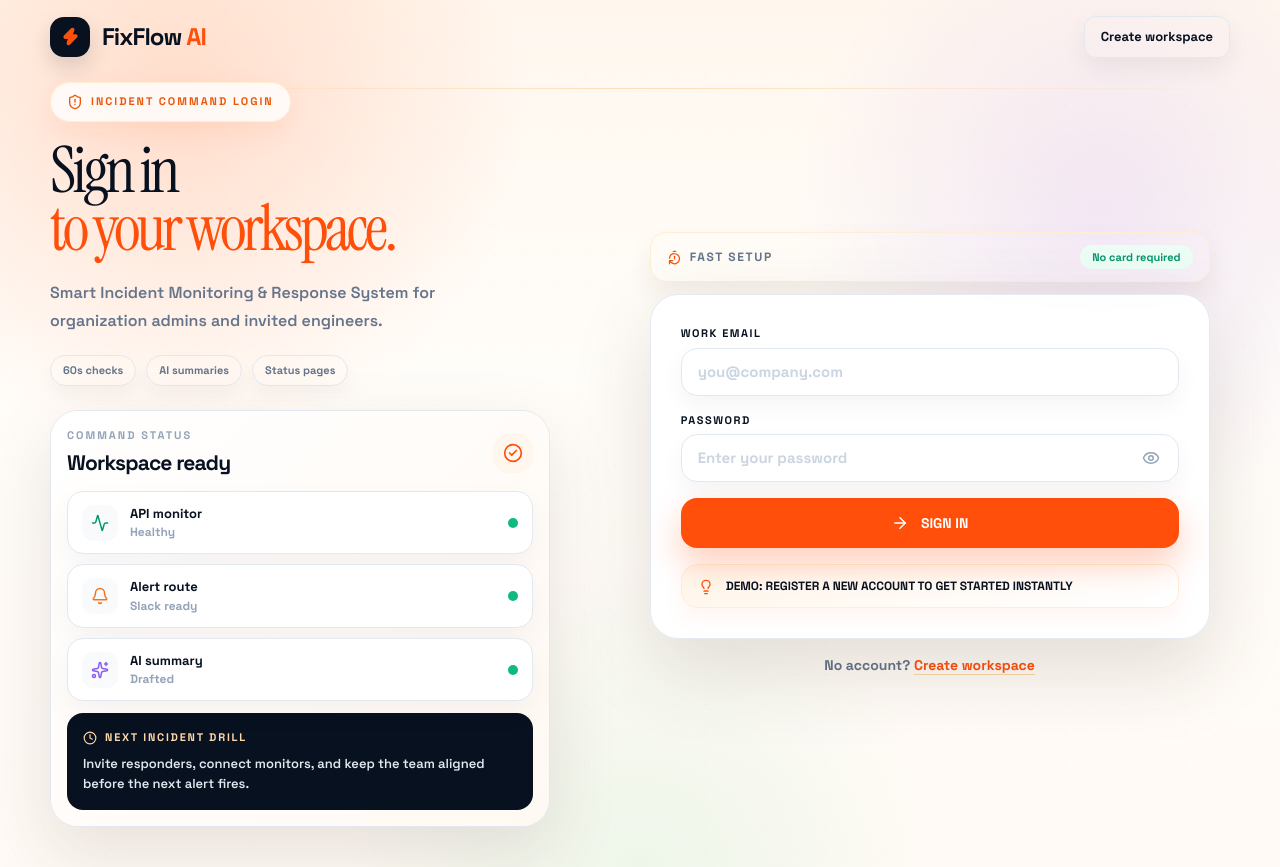
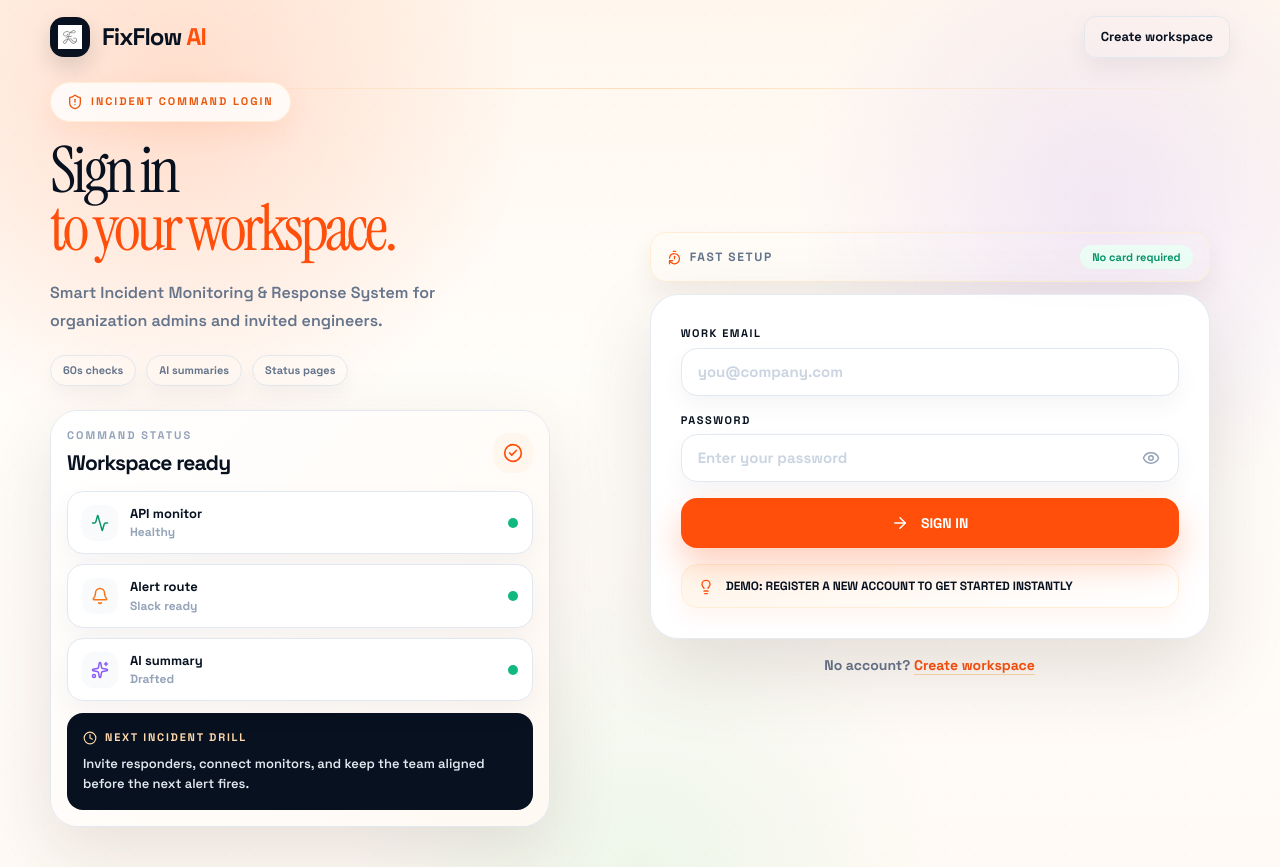
Before and after one commit to samay-hash/FixFlow, a React (Vite) app in the folder frontend/: page /login in a window 1280 px wide. Built offline with nearby package versions, Linux system fonts and the light colour scheme; the HTML template or start-up script is replaced by a standard one.

Commit message:
give few frontend twerkings

```diff
--- a/frontend/src/components/SplashLoader.tsx
+++ b/frontend/src/components/SplashLoader.tsx
@@ -1,5 +1,5 @@
 import { useEffect, useState } from 'react';
-import { Activity, Bell, CheckCircle2, Shield, Sparkles } from 'lucide-react';
+import { Activity, Bell, CheckCircle2, Sparkles } from 'lucide-react';
 
 const LOADING_STEPS = [
   'Preparing monitors',
@@ -119,7 +119,7 @@ export default function SplashLoader({ onDone }: SplashLoaderProps) {
               animation: 'loaderRing 1.8s ease-in-out infinite',
             }}
           />
-          <Shield size={34} strokeWidth={2.4} />
+          <img src="/logo.png" alt="FixFlow" style={{ width: 36, height: 36, objectFit: 'contain' }} />
         </div>
 
         <h1
--- a/frontend/src/components/auth/AuthPageShell.tsx
+++ b/frontend/src/components/auth/AuthPageShell.tsx
@@ -1,5 +1,5 @@
 import { Link } from 'react-router-dom';
-import { Activity, Bell, CheckCircle2, Clock, ShieldAlert, Sparkles, TimerReset, Zap } from 'lucide-react';
+import { Activity, Bell, CheckCircle2, Clock, ShieldAlert, Sparkles, TimerReset } from 'lucide-react';
 import type { ReactNode } from 'react';
 
 interface AuthPageShellProps {
@@ -38,8 +38,8 @@ export function AuthPageShell({
       <div className="relative z-10 mx-auto flex min-h-[calc(100dvh-32px)] w-full max-w-[1180px] flex-col">
         <header className="flex items-center justify-between gap-4">
           <Link to="/" className="group flex items-center gap-3">
-            <span className="flex h-10 w-10 items-center justify-center rounded-[14px] bg-[#07111f] text-[#ff4f0a] shadow-[0_10px_22px_rgba(7,17,31,0.14)]">
-              <Zap size={19} fill="currentColor" />
+            <span className="flex h-10 w-10 items-center justify-center rounded-[14px] bg-[#07111f] shadow-[0_10px_22px_rgba(7,17,31,0.14)]">
+              <img src="/logo.png" alt="FixFlow" className="h-6 w-6 object-contain" />
             </span>
             <span className="text-[24px] font-extrabold leading-none tracking-[-0.04em] text-[#07111f]">
               FixFlow <span className="text-[#ff4f0a]">AI</span>
--- a/frontend/src/components/landing/Hero.tsx
+++ b/frontend/src/components/landing/Hero.tsx
@@ -10,7 +10,7 @@ export function Hero() {
   const isAuthenticated  = false
 
   return (
-    <section className="relative overflow-hidden px-5 pt-[140px] sm:px-8 lg:pt-[180px]">
+    <section className="relative overflow-hidden bg-[#fffaf5] px-5 pt-[140px] sm:px-8 lg:pt-[180px]">
       <BackgroundOrnaments />
       <div className="relative z-10 mx-auto flex max-w-[1440px] flex-col items-center text-center">
         <motion.h1
--- a/frontend/src/components/landing/Navbar.tsx
+++ b/frontend/src/components/landing/Navbar.tsx
@@ -21,7 +21,7 @@ export function Navbar() {
         className={`relative mx-auto flex items-center justify-between transition-all duration-500 ease-[cubic-bezier(0.16,1,0.3,1)] ${
           isScrolled
             ? 'h-[72px] max-w-[1100px] bg-white/90 backdrop-blur-xl border border-slate-200 shadow-[0_16px_40px_rgba(0,0,0,0.08)] rounded-full px-6 sm:px-8'
-            : 'h-[78px] max-w-[1280px] bg-white/20 backdrop-blur-2xl border-b border-[var(--border-subtle)] px-5 sm:px-8 rounded-none'
+            : 'h-[78px] max-w-[1280px] bg-white/20 backdrop-blur-2xl px-5 sm:px-8 rounded-none'
         }`}
       >
         <Logo />
--- a/frontend/src/components/landing/shared/HeroDashboard.tsx
+++ b/frontend/src/components/landing/shared/HeroDashboard.tsx
@@ -1,5 +1,5 @@
 import { motion } from 'framer-motion';
-import { Shield, Home, PlusCircle, ClipboardList, Users, Route, Settings, ChevronDown, Clock, AlertTriangle, Send, Sparkles, ShieldCheck, ArrowRight } from 'lucide-react';
+import { Home, PlusCircle, ClipboardList, Users, Route, Settings, ChevronDown, Clock, AlertTriangle, Send, Sparkles, ShieldCheck, ArrowRight } from 'lucide-react';
 import { ACCENT } from '../constants';
 import { SparkLine } from './UIAtoms';
 
@@ -40,7 +40,7 @@ export function HeroDashboard() {
         <div className="relative grid min-h-[430px] grid-cols-[54px_1fr] gap-5 md:grid-cols-[64px_1fr] 2xl:min-h-[462px] 2xl:gap-6">
           <aside className="flex flex-col items-center gap-4 border-r border-slate-100/90 pr-4">
             <div className="mb-1 flex h-9 w-9 items-center justify-center rounded-[13px] bg-[#07111f] text-white shadow-[0_10px_22px_rgba(7,17,31,0.14)]">
-              <Shield size={18} color={ACCENT} />
+              <img src="/logo.png" alt="FixFlow" className="h-5 w-5 object-contain" />
             </div>
             {[
               { icon: Home, active: true },
--- a/frontend/src/pages/Landing.tsx
+++ b/frontend/src/pages/Landing.tsx
@@ -16,7 +16,7 @@ import {
 
 const LandingPage: React.FC = () => {
   return (
-    <div className="relative min-h-screen overflow-x-clip text-[#07111f]" style={{ fontFamily: '"Inter", sans-serif' }}>
+    <div className="relative min-h-screen overflow-x-clip bg-[#fffaf5] text-[#07111f]" style={{ fontFamily: '"Inter", sans-serif' }}>
       <Navbar />
       <Hero />
       <Solutions />
```
